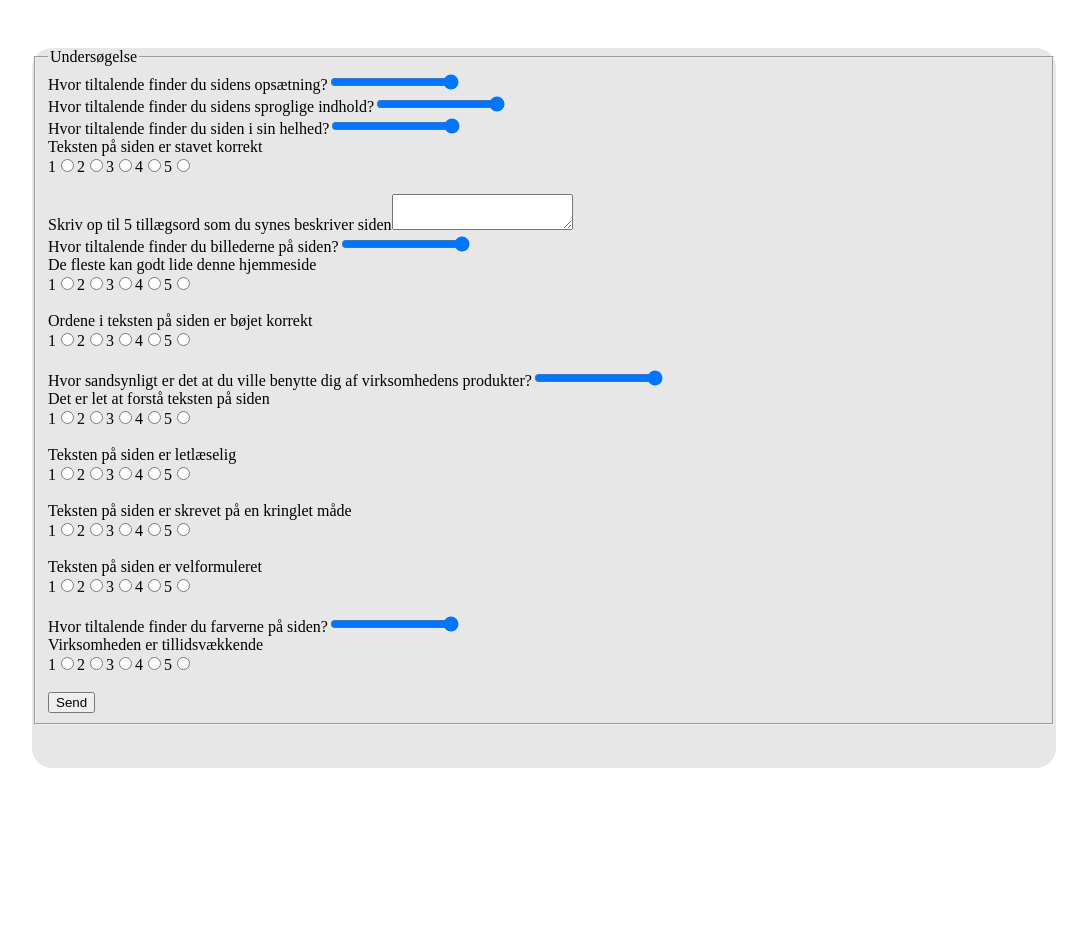
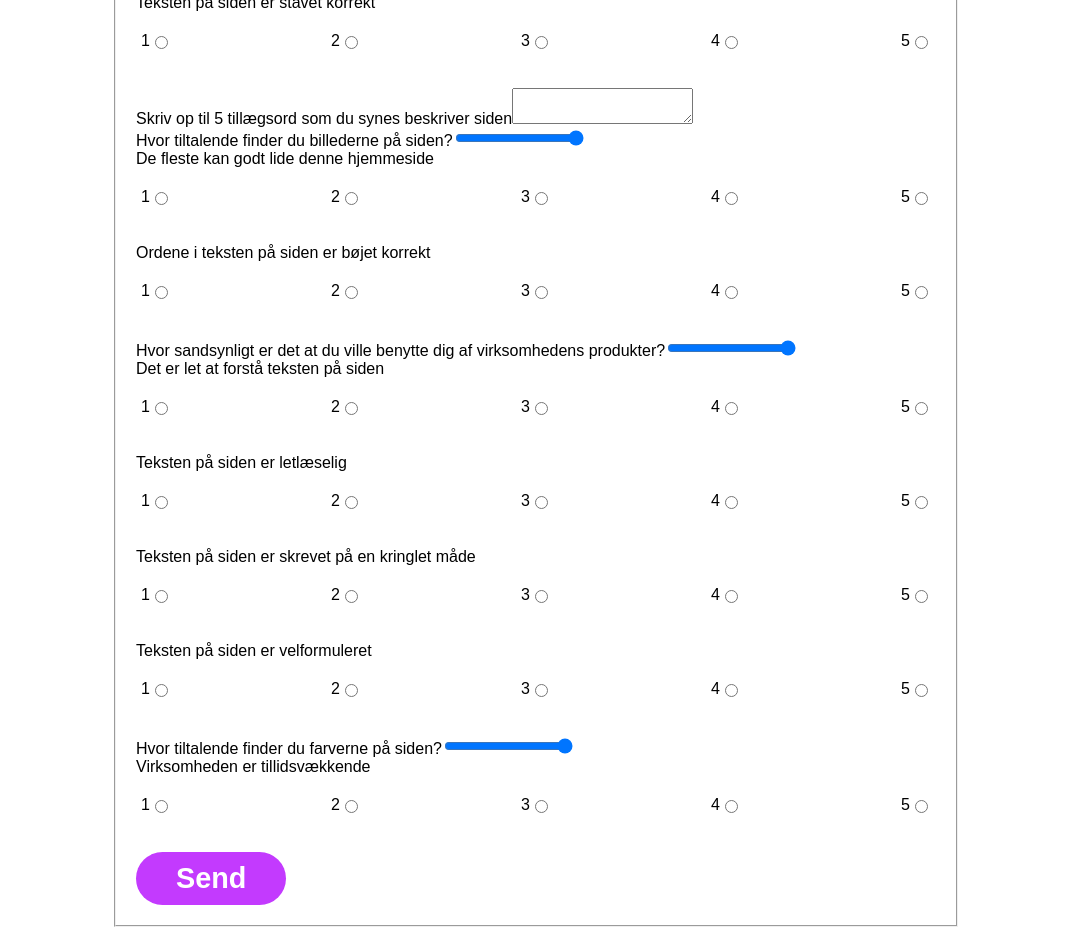
Before and after one commit to codeRasmus/projekt2_questionnaire, a plain HTML site: page data/public/page1.html in a window 1280 px wide. Shown: the whole page, without its empty margins (104-1191 px from the left). Before the commit the page ends 816 px from the top, so only its background shows below. Drawn offline with Linux system fonts and the light colour scheme.

Commit message:
added a bit of styling

```diff
--- a/data/public/page1.html
+++ b/data/public/page1.html
@@ -4,22 +4,61 @@
     <meta charset="UTF-8" />
     <meta name="viewport" content="width=device-width, initial-scale=1.0" />
     <title>Page1</title>
+    <link rel="stylesheet" href="style.css" />
     <style>
+      * {
+        font-family: Arial, Helvetica, sans-serif;
+      }
+
       body {
-        background-size: cover;
-        background-repeat: no-repeat;
-        /* background-image: url("images/Skærmbillede\ 2025-03-17\ kl.\ 08.52.22.png"); */
-        width: 100vw;
+        display: flex;
+        align-items: center;
+        justify-content: center;
+        flex-direction: column;
+        height: 100vh;
+      }
+
+      h1 {
+        text-align: center;
+      }
+
+      form {
         display: flex;
         justify-content: center;
-        align-items: center;
-        height: 100vh;
       }
-      form {
-        border-radius: 20px;
-        width: 80vw;
-        height: 90vh;
-        background-color: #e7e7e7;
+
+      fieldset {
+        margin: 0;
+        padding: 20px;
+        display: inline;
+        font-style: sans-serif;
+        width: 800px;
+      }
+
+      fieldset div {
+        display: flex;
+        flex-direction: row;
+        justify-content: space-between;
+      }
+
+      fieldset label {
+        margin: 10px 0;
+      }
+
+      fieldset div label {
+        margin: 20px 5px;
+        display: flex;
+      }
+      form button {
+        background-color: #c33afe;
+        color: white;
+        border: none;
+        padding: 10px 40px;
+        font-weight: 600;
+        font-size: 1.8rem;
+        border-radius: 50px;
+        text-align: center;
+        cursor: pointer;
       }
     </style>
   </head>
--- a/data/public/style.css
+++ b/data/public/style.css
@@ -1,6 +1,28 @@
+* {
+  font-family: Arial, Helvetica, sans-serif;
+}
+
+body {
+  display: flex;
+  align-items: center;
+  justify-content: center;
+  flex-direction: column;
+  height: 100vh;
+}
+
+h1 {
+  text-align: center;
+}
+
 form {
+  display: flex;
+  justify-content: center;
+}
+
+fieldset {
   margin: 0;
-  padding: 0;
+  padding: 20px;
   display: inline;
   font-style: sans-serif;
+  width: 800px;
 }
```
Also changed, not shown: data/public/index.html (+7 -1 lines).
